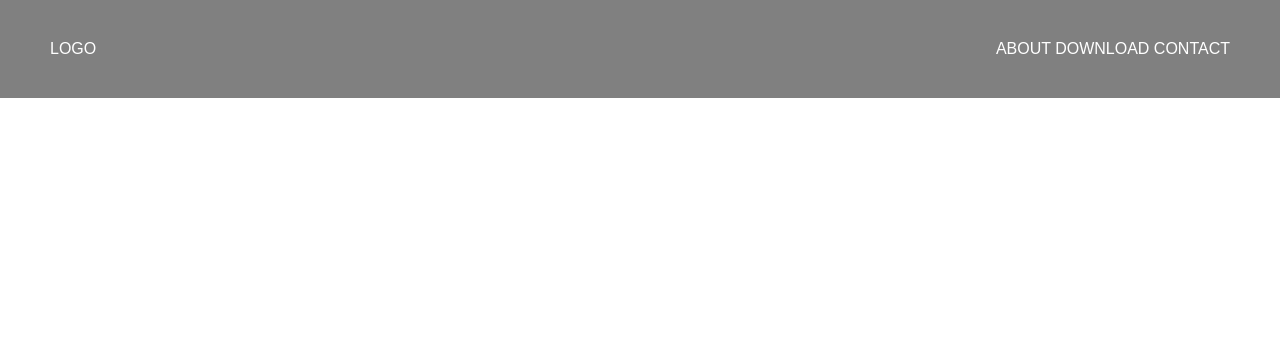
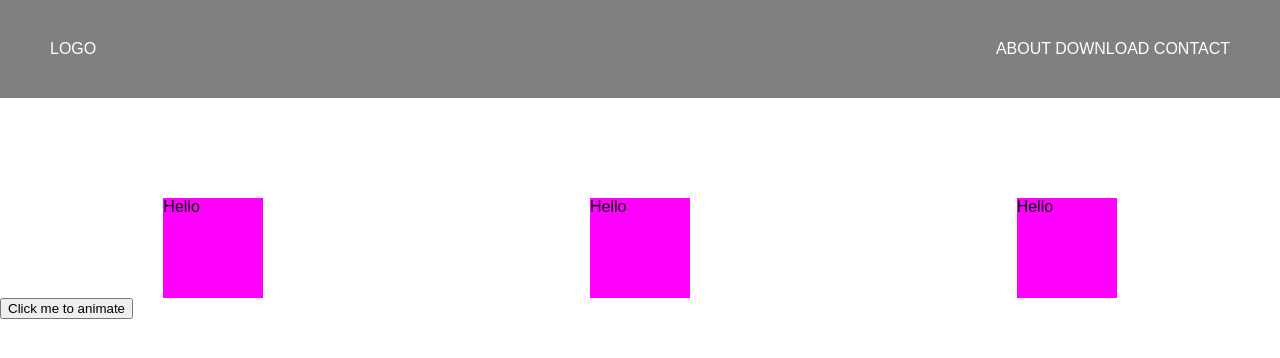
Before and after one commit to mustang0364/htmlcss-3-mini, a React (Create React App) app: page / in a window 1280 px wide. Shown: the top 358 px of the page. Built offline with nearby package versions, Linux system fonts and the light colour scheme.

Commit message:
Add 3 'products' (squares) and animate them

```diff
--- a/src/App.css
+++ b/src/App.css
@@ -14,6 +14,44 @@ nav {
   display: none;
 }
 
+.products {
+  display: flex;
+  justify-content: space-around;
+  margin-top: 100px;
+}
+
+.product {
+  width: 100px;
+  height: 100px;
+  background: magenta;
+  transition: 3s;
+}
+
+/* .product:hover {
+  animation-name: twist;
+  animation-duration: 2s;
+  animation-fill-mode: backwards;
+  animation-iteration-count: infinite;
+}
+
+@keyframes twist {
+  0% {
+    background: magenta;
+    transform: scale(1) rotate(0deg);
+  }
+
+  100% {
+    background: limegreen;
+    transform: scale(3) rotate(-15deg);
+  }
+} */
+
+.product-animate {
+  background: limegreen;
+  transform: scale(3) rotate(-15deg);
+  text-decoration: underline;
+}
+
 @media (min-width: 991px) {
   nav {
     background: gray;
--- a/src/App.js
+++ b/src/App.js
@@ -2,7 +2,17 @@ import React, { Component } from 'react';
 import './App.css';
 
 class App extends Component {
+  constructor() {
+    super();
+    this.state = {
+      isAnimating: false,
+    };
+  }
+
   render() {
+    const { isAnimating } = this.state;
+    const productClassName = isAnimating ? "product product-animate" : "product";
+
     return (
       <div>
         <nav>
@@ -10,6 +20,12 @@ class App extends Component {
           <div className="menu phone">MENU</div>
           <div className="menu desktop">ABOUT DOWNLOAD CONTACT</div>
         </nav>
+        <div className="products">
+          <div className={productClassName}>Hello</div>
+          <div className={productClassName}>Hello</div>
+          <div className={productClassName}>Hello</div>
+        </div>
+        <button onClick={() => this.setState({ isAnimating: !this.state.isAnimating })}>Click me to animate</button>
       </div>
     );
   }
```
